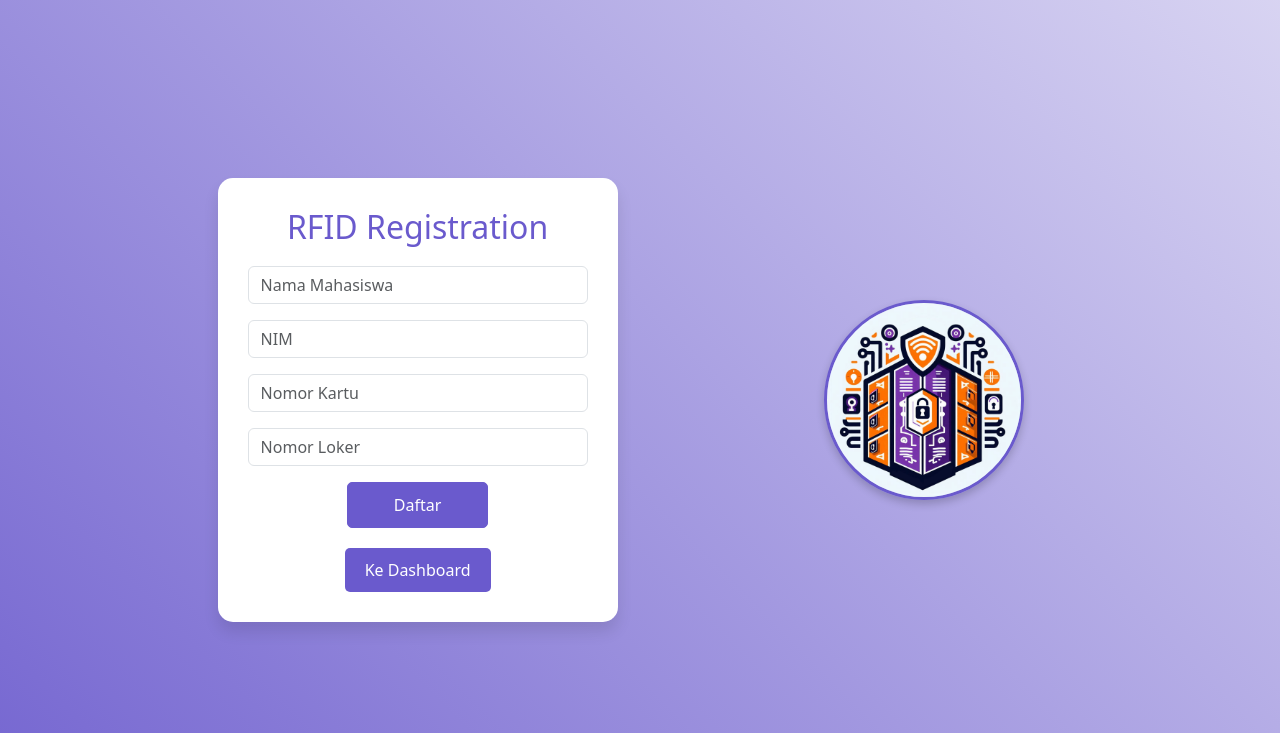
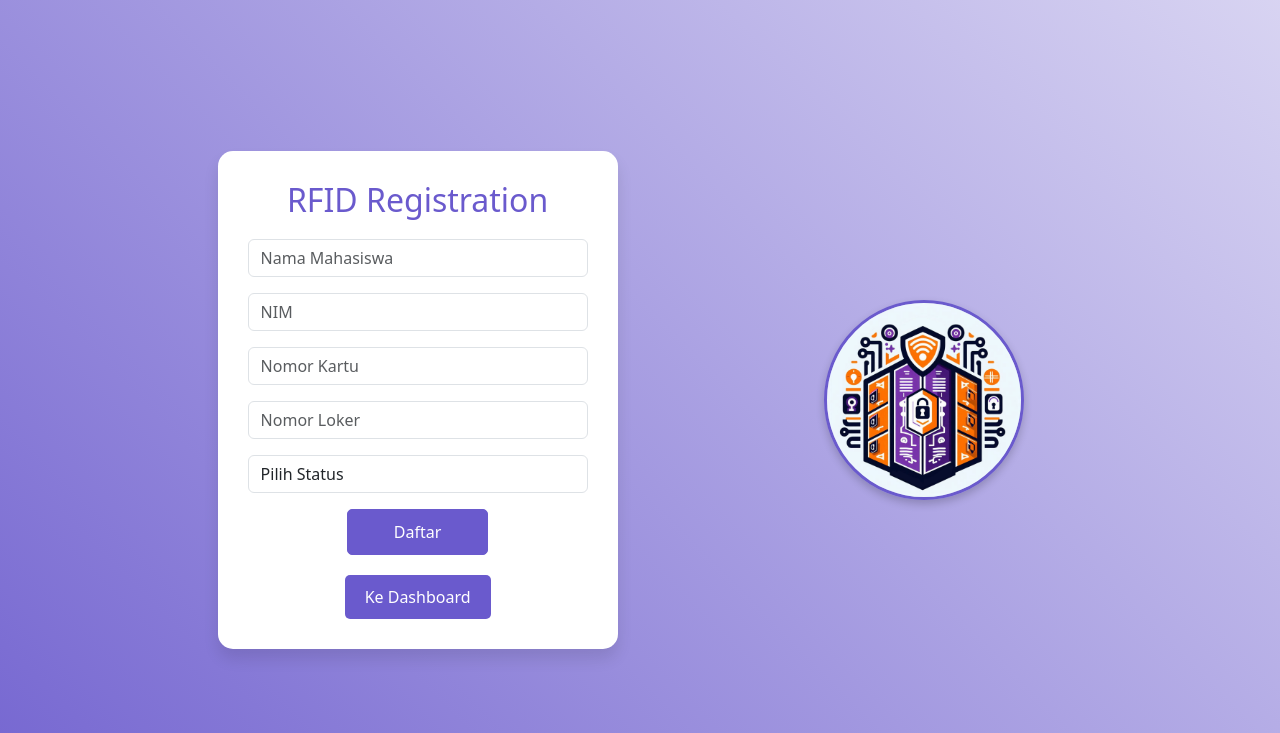
Before and after one commit to MuhammadRizki1303/Project-Smart-Loker-Berbasis-RFID, a PHP site: page / in a window 1280 px wide. Shown: the top 733 px of the page. Run offline with PHP 8.4, Linux system fonts and the light colour scheme.

Commit message:
perbaikan index.php

```diff
--- a/index.php
+++ b/index.php
@@ -19,14 +19,15 @@ if ($_SERVER['REQUEST_METHOD'] == 'POST') {
     $nim = $_POST['nim'];
     $nomor_rfid = $_POST['nomor_rfid'];
     $nomor_loker = $_POST['nomor_loker'];
+    $status = $_POST['status'];
 
     // Validasi
-    if (empty($nama_mahasiswa) || empty($nim) || empty($nomor_rfid) || empty($nomor_loker)) {
+    if (empty($nama_mahasiswa) || empty($nim) || empty($nomor_rfid) || empty($nomor_loker) || empty($status)) {
         echo "<script>alert('Semua kolom harus diisi!');</script>";
     } else {
         // Menggunakan prepared statement untuk mencegah SQL injection
-        $stmt = $conn->prepare("INSERT INTO rfid_cards (nama, nim, nomor_rfid, nomor_loker) VALUES (?, ?, ?, ?)");
-        $stmt->bind_param("sssi", $nama_mahasiswa, $nim, $nomor_rfid, $nomor_loker);
+        $stmt = $conn->prepare("INSERT INTO rfid_cards (nama, nim, nomor_rfid, nomor_loker, status) VALUES (?, ?, ?, ?, ?)");
+        $stmt->bind_param("sssii", $nama_mahasiswa, $nim, $nomor_rfid, $nomor_loker, $status);
 
         if ($stmt->execute()) {
             echo "<script>alert('Pendaftaran berhasil!');</script>";
@@ -52,10 +53,6 @@ $conn->close();
     <link href="https://cdn.jsdelivr.net/npm/bootstrap@5.3.3/dist/css/bootstrap.min.css" rel="stylesheet"
         integrity="sha384-QWTKZyjpPEjISv5WaRU9OFeRpok6YctnYmDr5pNlyT2bRjXh0JMhjY6hW+ALEwIH" crossorigin="anonymous">
     <link rel="stylesheet" href="css/style.css">
-
-    <style>
-
-    </style>
 </head>
 
 <body>
@@ -76,6 +73,14 @@ $conn->close();
             <div class="mb-3">
                 <input type="number" class="form-control" id="nomor_loker" name="nomor_loker" placeholder="Nomor Loker">
             </div>
+            <!-- Tambahkan dropdown untuk status -->
+            <div class="mb-3">
+                <select class="form-control" id="status" name="status">
+                    <option value="">Pilih Status</option>
+                    <option value="1">Aktif</option>
+                    <option value="0">Non-Aktif</option>
+                </select>
+            </div>
             <button type="submit" class="btn btn-primary">Daftar</button>
             <!-- Tombol ke Dashboard -->
             <div style="margin-top: 10px;">
@@ -90,17 +95,17 @@ $conn->close();
     </div>
 
     <script>
-        // Animasi saat halaman dibuka
-        window.onload = function () {
-            document.getElementById("login-card").classList.add("show");
-        }
+    // Animasi saat halaman dibuka
+    window.onload = function() {
+        document.getElementById("login-card").classList.add("show");
+    }
     </script>
     <script src="https://cdn.jsdelivr.net/npm/@popperjs/core@2.11.8/dist/umd/popper.min.js"
-        integrity="sha384-I7E8VVD/ismYTF4hNIPjVp/Zjvgyol6VFvRkX/vR+Vc4jQkC+hVqc2pM8ODewa9r"
-        crossorigin="anonymous"></script>
+        integrity="sha384-I7E8VVD/ismYTF4hNIPjVp/Zjvgyol6VFvRkX/vR+Vc4jQkC+hVqc2pM8ODewa9r" crossorigin="anonymous">
+    </script>
     <script src="https://cdn.jsdelivr.net/npm/bootstrap@5.3.3/dist/js/bootstrap.min.js"
-        integrity="sha384-0pUGZvbkm6XF6gxjEnlmuGrJXVbNuzT9qBBavbLwCsOGabYfZo0T0to5eqruptLy"
-        crossorigin="anonymous"></script>
+        integrity="sha384-0pUGZvbkm6XF6gxjEnlmuGrJXVbNuzT9qBBavbLwCsOGabYfZo0T0to5eqruptLy" crossorigin="anonymous">
+    </script>
 </body>
 
 </html>
```
